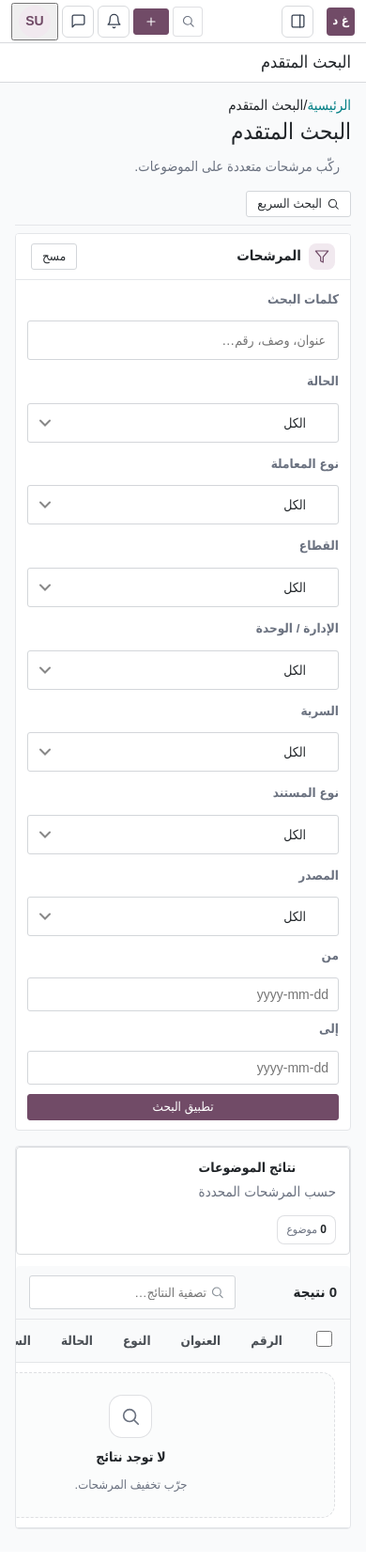
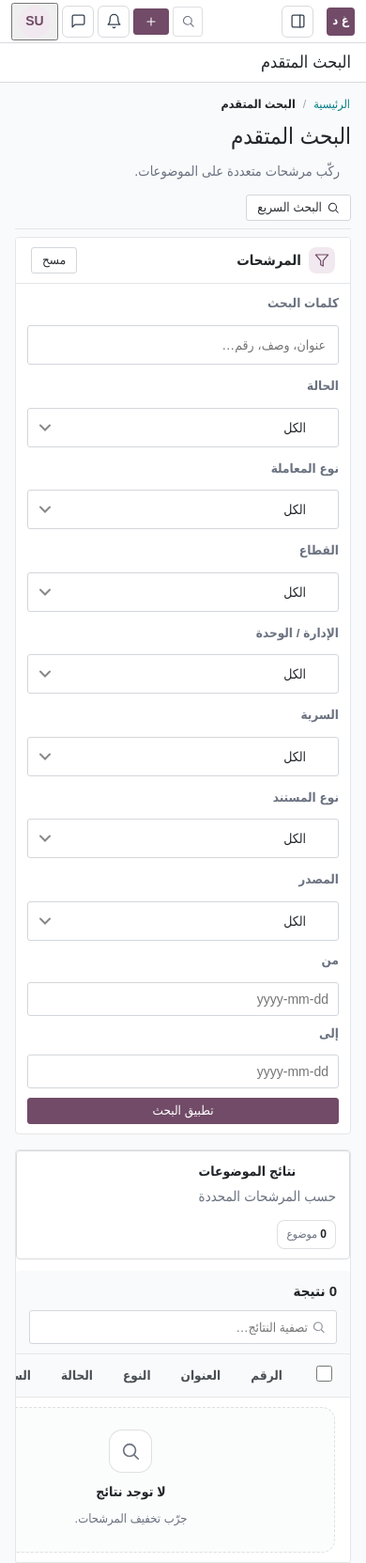
Before and after one commit to AhmedNayel-1/workflow1, a Django app: page /search/ in a window 390 px wide. Shown: the top 1663 px of the page at 94% size. Before the commit the page ends 1627 px from the top, so only its background shows below. Run offline with Django 5.2, Linux system fonts and the light colour scheme; the visitor is signed in with stand-in values (Sample User, id 1); data comes from the database, SQL or seed files in the repository; data that the repository does not hold is empty; parts of the project's set-up code (start-up, migrations or seed data) failed here and were passed over.

Commit message:
Add shared responsive list view styling

```diff
--- a/static/css/odoo-shell.css
+++ b/static/css/odoo-shell.css
@@ -598,3 +598,17 @@ html:has(.subject-form){scroll-padding-bottom:84px}
 .odoo-pg .org-acts{display:inline-flex;gap:6px}
 .odoo-pg .org-acts .btn.sm{padding:2px 8px;font-size:12px}
 .odoo-pg .org-usermove{border:1px solid var(--line);background:var(--panel);border-radius:3px;font-size:11px;cursor:pointer;margin-inline-start:6px;padding:0 6px}
+
+
+/* Phase 2 — shared list view, filters, breadcrumbs and responsive toolbars */
+.od-breadcrumbs{display:flex;align-items:center;gap:8px;min-width:0;margin:0 0 8px;padding:2px 1px;color:var(--muted);font-size:12.5px;line-height:1.5}
+.od-breadcrumbs a{color:var(--info);text-decoration:none}.od-breadcrumbs a:hover{text-decoration:underline}
+.od-breadcrumbs [aria-current=page]{color:var(--ink);font-weight:600;overflow:hidden;text-overflow:ellipsis;white-space:nowrap}
+.od-breadcrumbs .od-breadcrumb-sep{color:#a1a6ac;user-select:none}
+.od-list-view{min-width:0}.od-list-toolbar{display:flex;align-items:center;flex-wrap:wrap;gap:8px;min-width:0}
+.od-list-toolbar .search-in{flex:1 1 240px;min-width:180px}.od-list-toolbar .search-in .in{min-width:0;width:100%}
+.od-list-toolbar>select,.od-list-toolbar>.in,.od-list-toolbar>label:not(.search-in){max-width:100%}
+.od-list-toolbar [data-notification-count],.od-list-toolbar [data-referral-count],.od-list-toolbar [data-task-count],.od-list-toolbar [data-document-count]{white-space:nowrap;font-variant-numeric:tabular-nums}
+.od-filter-chips{display:flex;align-items:center;gap:6px;flex-wrap:wrap;margin-block:0 10px}.od-filter-chips .chip{white-space:nowrap}
+.od-list-view .pager{border-top:1px solid var(--line-2)}
+@media(max-width:760px){.od-breadcrumbs{margin-bottom:6px}.od-list-toolbar{align-items:stretch}.od-list-toolbar .search-in{flex:1 1 100%;width:100%;min-width:0}.od-list-toolbar>select,.od-list-toolbar>.in{flex:1 1 calc(50% - 8px);width:auto!important;min-width:0}.od-list-toolbar>.spacer{display:none}.od-list-toolbar [data-notification-count],.od-list-toolbar [data-referral-count],.od-list-toolbar [data-task-count],.od-list-toolbar [data-document-count]{margin-inline-end:auto;align-self:center}.od-list-view .pager{align-items:center;padding:10px 12px}.od-list-view .pages{flex-wrap:wrap}}
```
